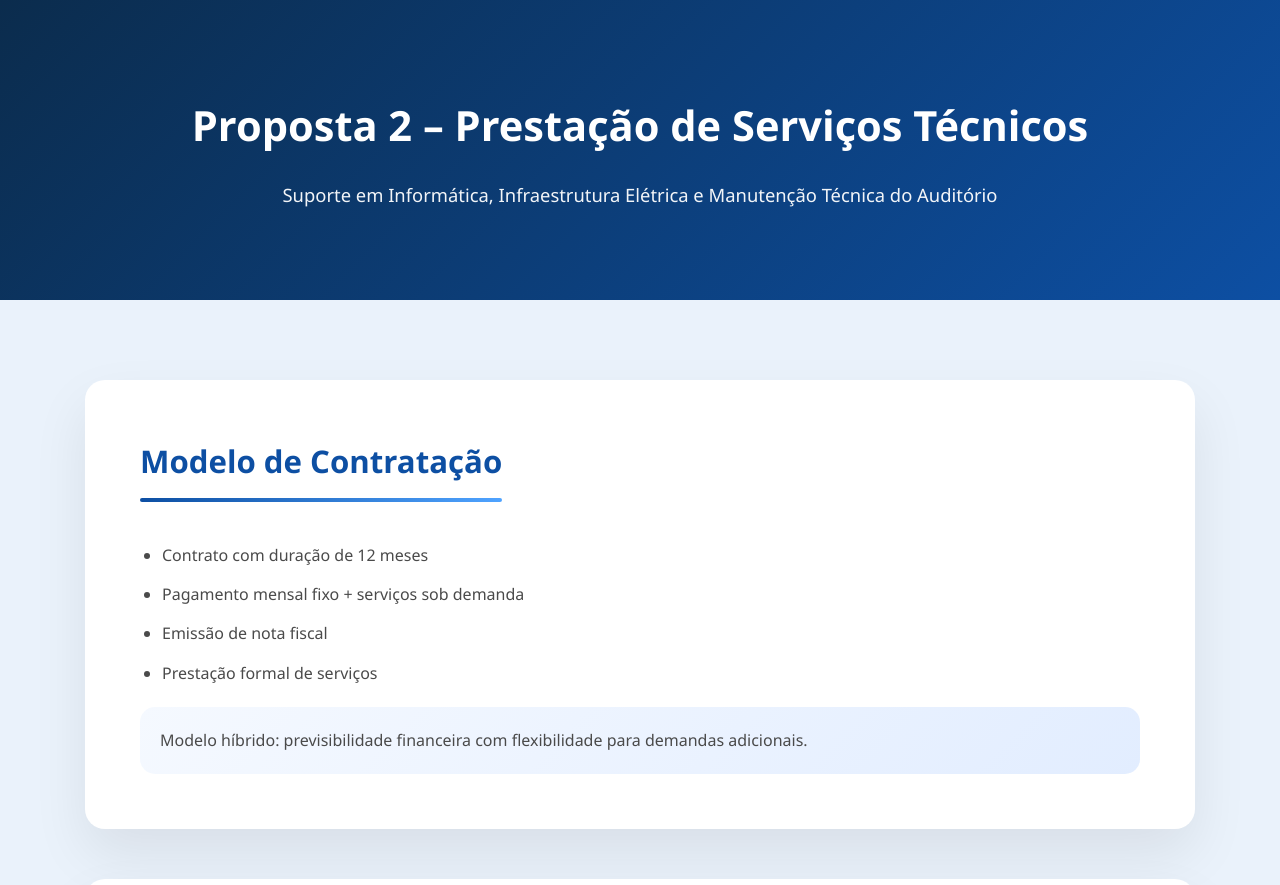
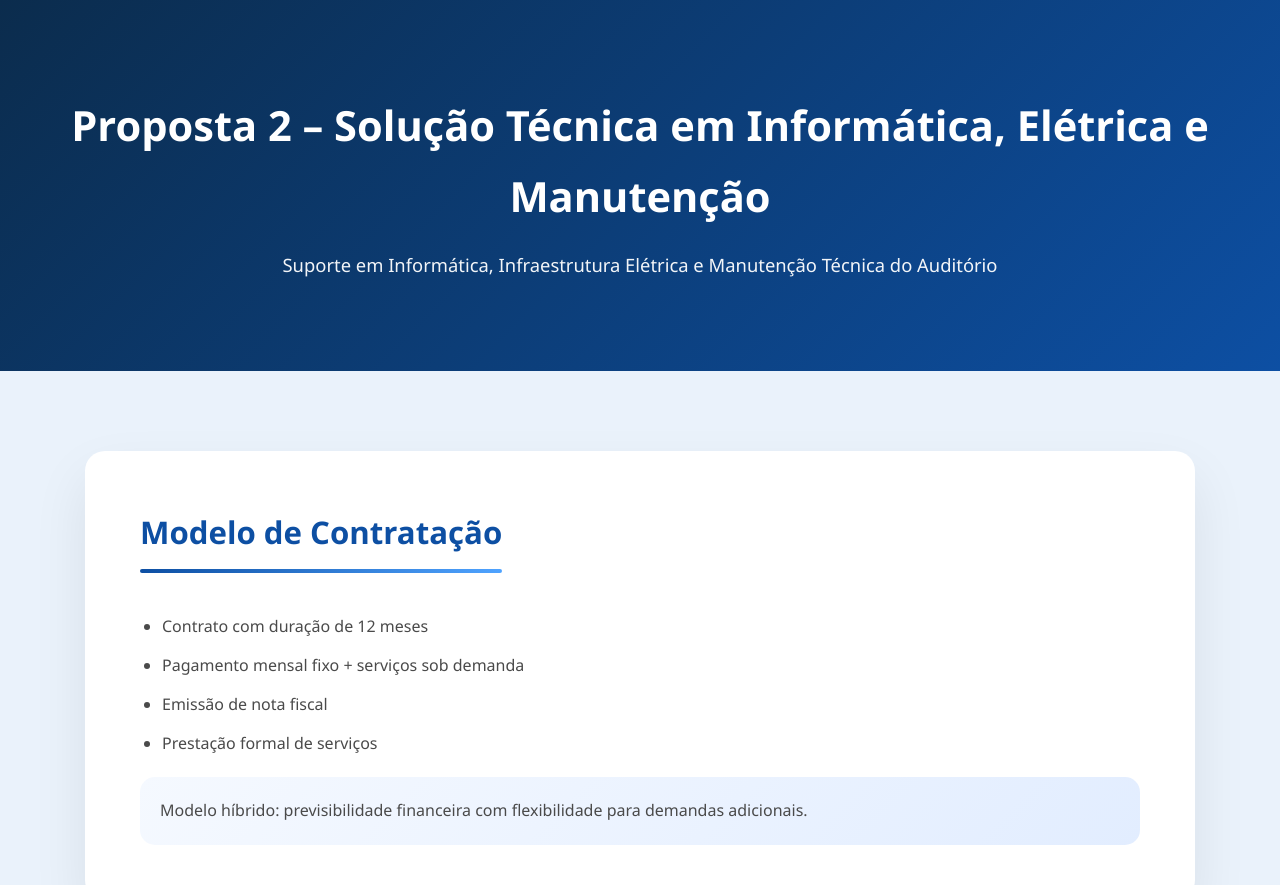
Before and after one commit to ricardotaira7/proposta-sindepes-2, a plain HTML site: page index.html in a window 1280 px wide. Shown: the top 885 px of the page. Drawn offline with Linux system fonts and the light colour scheme.

Commit message:
index.html

```diff
--- a/index.html
+++ b/index.html
@@ -140,7 +140,7 @@ footer{
 <body>
 
 <header class="animate">
-  <h1>Proposta 2 – Prestação de Serviços Técnicos</h1>
+  <h1>Proposta 2 – Solução Técnica em Informática, Elétrica e Manutenção</h1>
   <p>Suporte em Informática, Infraestrutura Elétrica e Manutenção Técnica do Auditório</p>
 </header>
 
```
